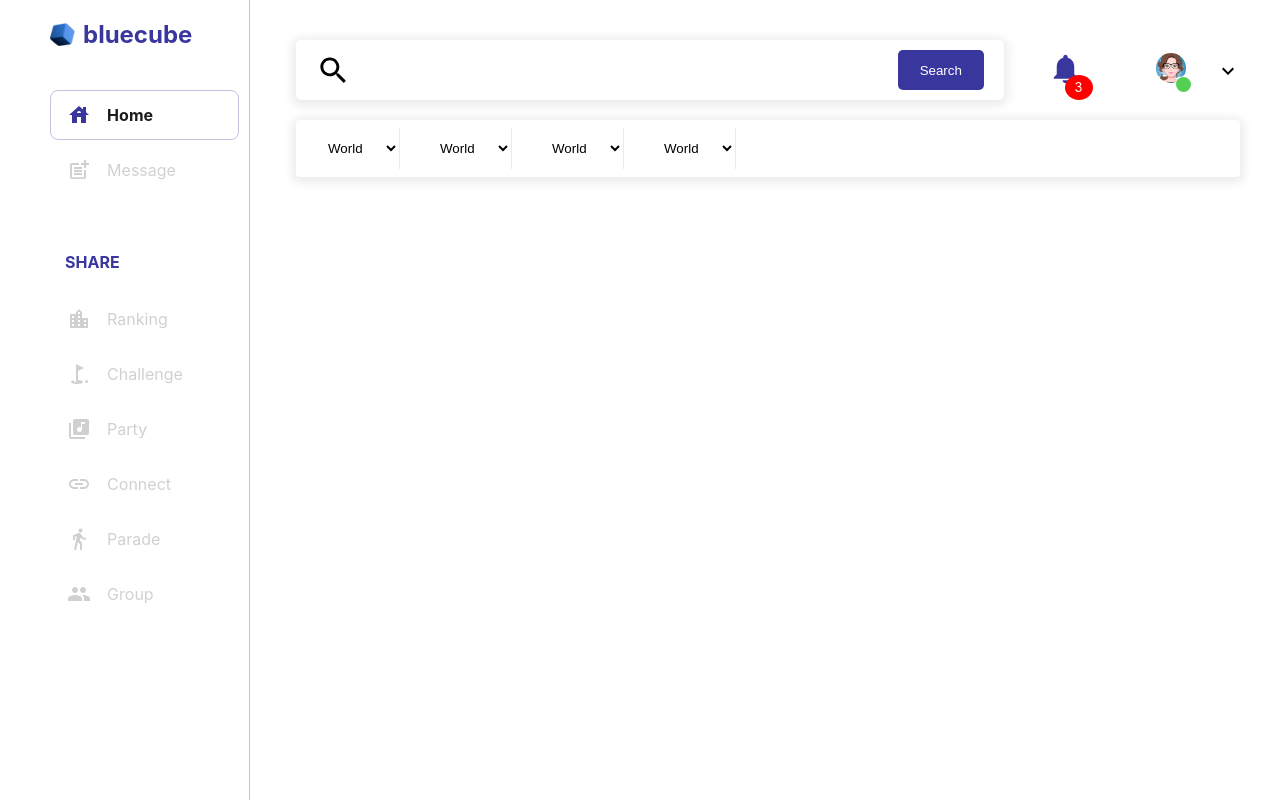
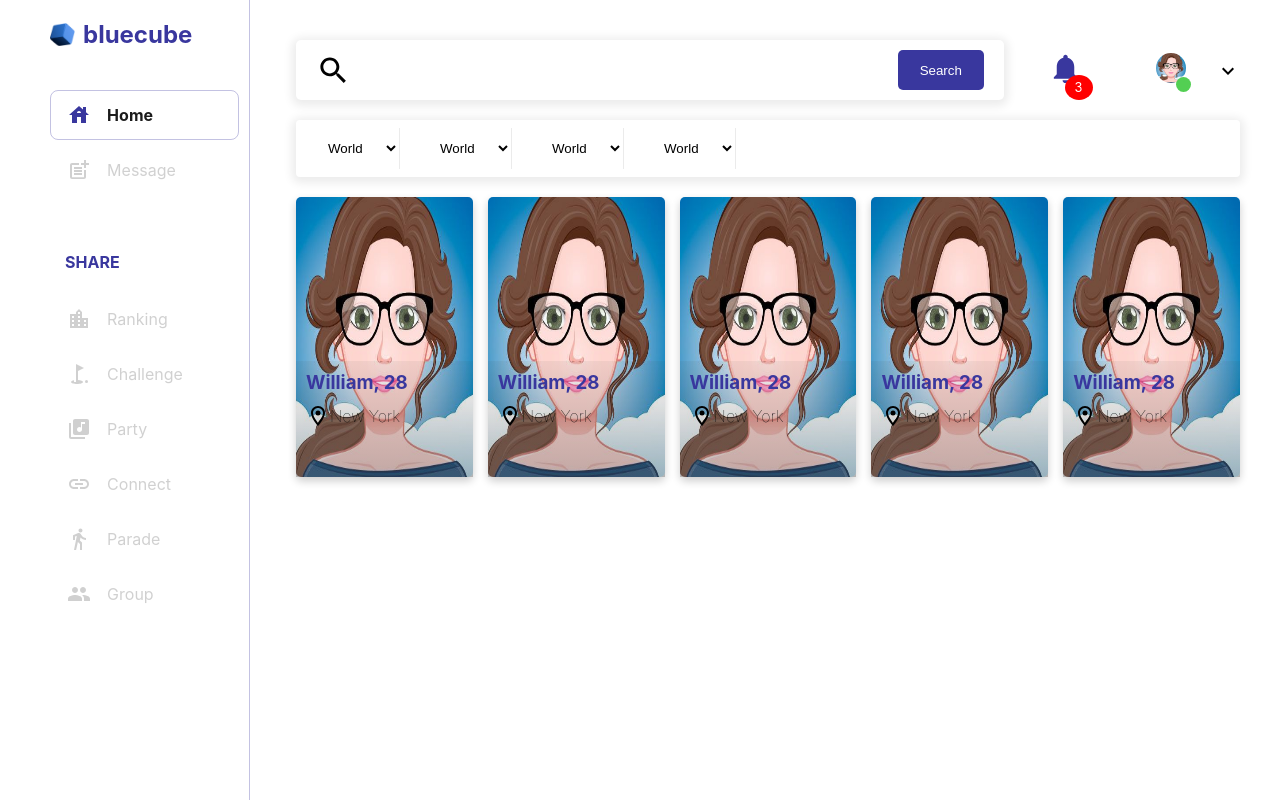
Before and after one commit to devphenom/Bluecube-Dashboard, a React (Create React App) app: page / in a window 1280 px wide. Built offline with nearby package versions, Linux system fonts and the light colour scheme.

Commit message:
Added card section

```diff
--- a/src/components/Card/Card.jsx
+++ b/src/components/Card/Card.jsx
@@ -0,0 +1,36 @@
+import FavoriteBorderIcon from "@material-ui/icons/FavoriteBorder";
+import ThumbDownAltOutlinedIcon from "@material-ui/icons/ThumbDownAltOutlined";
+import RoomOutlinedIcon from "@material-ui/icons/RoomOutlined";
+
+import React from "react";
+import Avatar from "../../images/avatar.jpg";
+import "./Card.scss";
+
+const Card = () => {
+  return (
+    <div class="card">
+      <img src={Avatar} alt="Avatar" />
+      <div class="overlay">
+        <div className="text">
+          <h3>
+            <b>William, 28</b>
+          </h3>
+          <span>
+            <RoomOutlinedIcon /> New York
+          </span>
+        </div>
+        <div className="buttons">
+          <button>
+            {" "}
+            <FavoriteBorderIcon />{" "}
+          </button>
+          <button>
+            <ThumbDownAltOutlinedIcon />{" "}
+          </button>
+        </div>
+      </div>
+    </div>
+  );
+};
+
+export default Card;
--- a/src/components/Card/Card.scss
+++ b/src/components/Card/Card.scss
@@ -0,0 +1,68 @@
+.card {
+  box-shadow: 0 4px 8px 0 rgba(0, 0, 0, 0.2);
+  transition: 0.3s;
+  border-radius: 5px;
+  width: 20%;
+  height: 280px;
+  position: relative;
+
+  img {
+    border-radius: 5px;
+    width: 100%;
+    height: 280px;
+  }
+  .overlay {
+    background: linear-gradient(
+      0deg,
+      rgba(95, 93, 93, 0.377),
+      rgba(65, 64, 64, 0.068)
+    );
+    position: absolute;
+    bottom: 0;
+    width: 100%;
+    transition: 0.5s ease;
+    padding: 10px;
+
+    h3 {
+      margin: 0;
+      color: #39379e;
+    }
+    span {
+      display: flex;
+      align-items: center;
+      padding: 10px 0;
+      font-weight: lighter;
+    }
+    .buttons {
+      display: flex;
+      justify-content: stretch;
+      gap: 5px;
+      visibility: hidden;
+
+      button {
+        flex-grow: 1;
+        background-color: #ca3836;
+        border: none;
+        border-radius: 5px;
+        cursor: pointer;
+        text-align: center;
+        color: white;
+        &:last-child {
+          background-color: #39379e;
+        }
+      }
+    }
+  }
+  &:hover {
+    .overlay {
+      background: white;
+      .buttons {
+        visibility: initial;
+      }
+    }
+  }
+}
+
+.container {
+  padding: 2px 16px;
+}
--- a/src/components/Home/Home.jsx
+++ b/src/components/Home/Home.jsx
@@ -8,6 +8,7 @@ import ChatBubbleIcon from "@material-ui/icons/ChatBubble";
 import Avatar from "../../images/avatar.jpg";
 import "./Home.scss";
 import { FavoriteOutlined } from "@material-ui/icons";
+import Card from "../Card/Card";
 
 const DropdownItem = ({ text, icon }) => (
   <span className="dropdown-item">
@@ -91,7 +92,13 @@ const Home = () => {
         </select>
       </section>
 
-      <div className="cards"></div>
+      <div className="cards">
+        <Card />
+        <Card />
+        <Card />
+        <Card />
+        <Card />
+      </div>
     </div>
   );
 };
--- a/src/components/Home/Home.scss
+++ b/src/components/Home/Home.scss
@@ -117,7 +117,6 @@
 
     box-shadow: 0px 2px 10px 4px rgba(0, 0, 0, 0.08);
     select {
-      //   width: 100%;
       padding: 12px 20px;
       margin: 8px;
       display: inline-block;
@@ -129,6 +128,10 @@
       }
     }
   }
+  .cards {
+    display: flex;
+    gap: 15px;
+  }
 
   .avatar {
     width: 30px;
```
